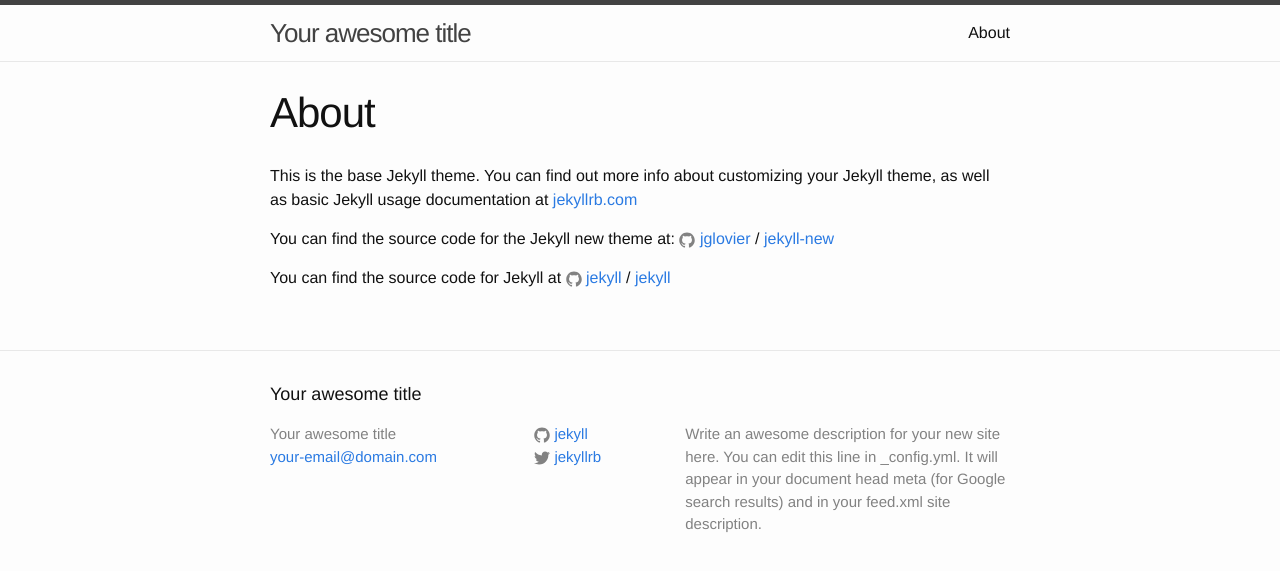
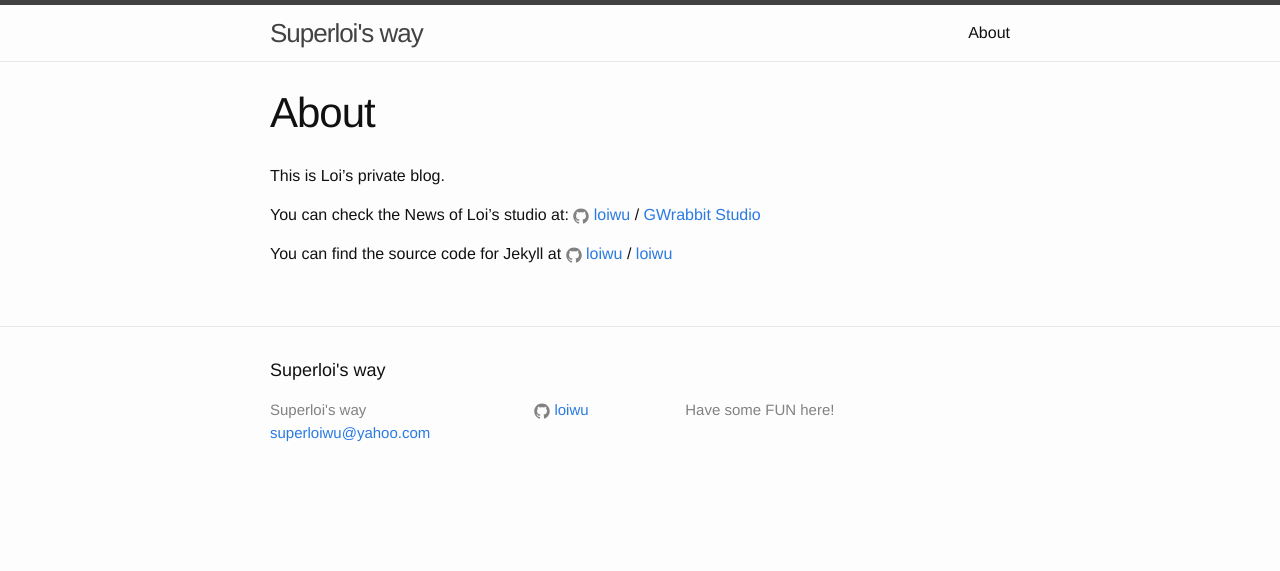
Before and after one commit to loiwu/loiwu.github.io, a Jekyll site: the page built from about.md, in a window 1280 px wide. Shown: the top 571 px of the page. Built offline with Jekyll 4.4.1, drawn with Linux system fonts in a browser that asks for light colours.

Commit message:
Fixed bugs

```diff
--- a/_config.yml
+++ b/_config.yml
@@ -6,16 +6,12 @@
 # 'jekyll serve'. If you change this file, please restart the server process.
 
 # Site settings
-title: Your awesome title
-email: your-email@domain.com
-description: > # this means to ignore newlines until "baseurl:"
-  Write an awesome description for your new site here. You can edit this
-  line in _config.yml. It will appear in your document head meta (for
-  Google search results) and in your feed.xml site description.
+title: Superloi's way
+email: superloiwu@yahoo.com
+description: Have some FUN here!
 baseurl: "" # the subpath of your site, e.g. /blog
-url: "http://yourdomain.com" # the base hostname & protocol for your site
-twitter_username: jekyllrb
-github_username:  jekyll
+url: "http://loiwu.github.io" # the base hostname & protocol for your site
+github_username:  loiwu
 
 # Build settings
 markdown: kramdown
--- a/about.md
+++ b/about.md
@@ -4,12 +4,12 @@
 permalink: /about/
 ---
 
-This is the base Jekyll theme. You can find out more info about customizing your Jekyll theme, as well as basic Jekyll usage documentation at [jekyllrb.com](http://jekyllrb.com/)
+This is Loi's private blog.
 
-You can find the source code for the Jekyll new theme at:
-{% include icon-github.html username="jglovier" %} /
-[jekyll-new](https://github.com/jglovier/jekyll-new)
+You can check the News of Loi's studio at:
+{% include icon-github.html username="loiwu" %} /
+[GWrabbit Studio](http://loiwu.github.io/gwrabbit)
 
 You can find the source code for Jekyll at
-{% include icon-github.html username="jekyll" %} /
-[jekyll](https://github.com/jekyll/jekyll)
+{% include icon-github.html username="loiwu" %} /
+[loiwu](https://github.com/loiwu/loiwu.github.io)
```
